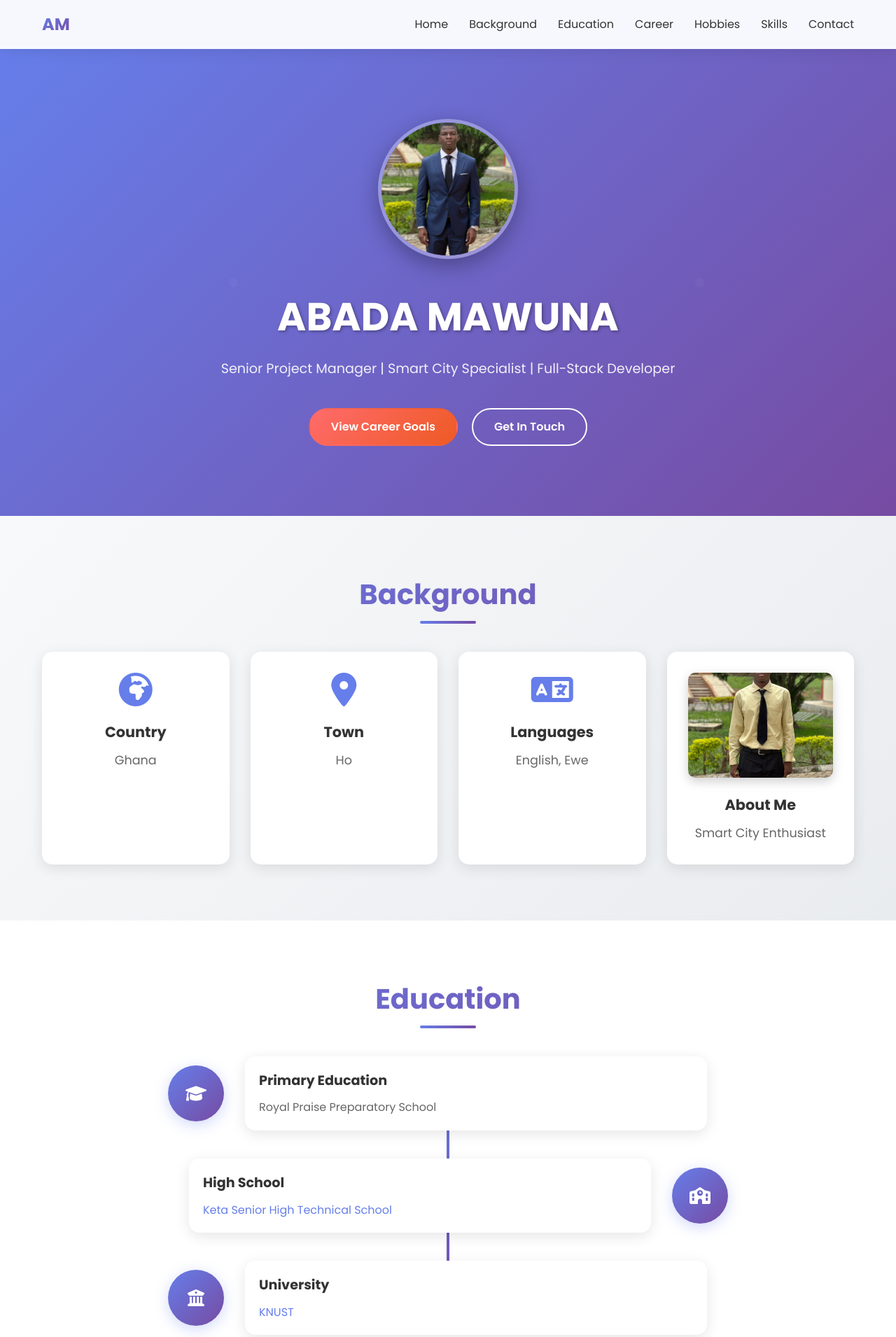
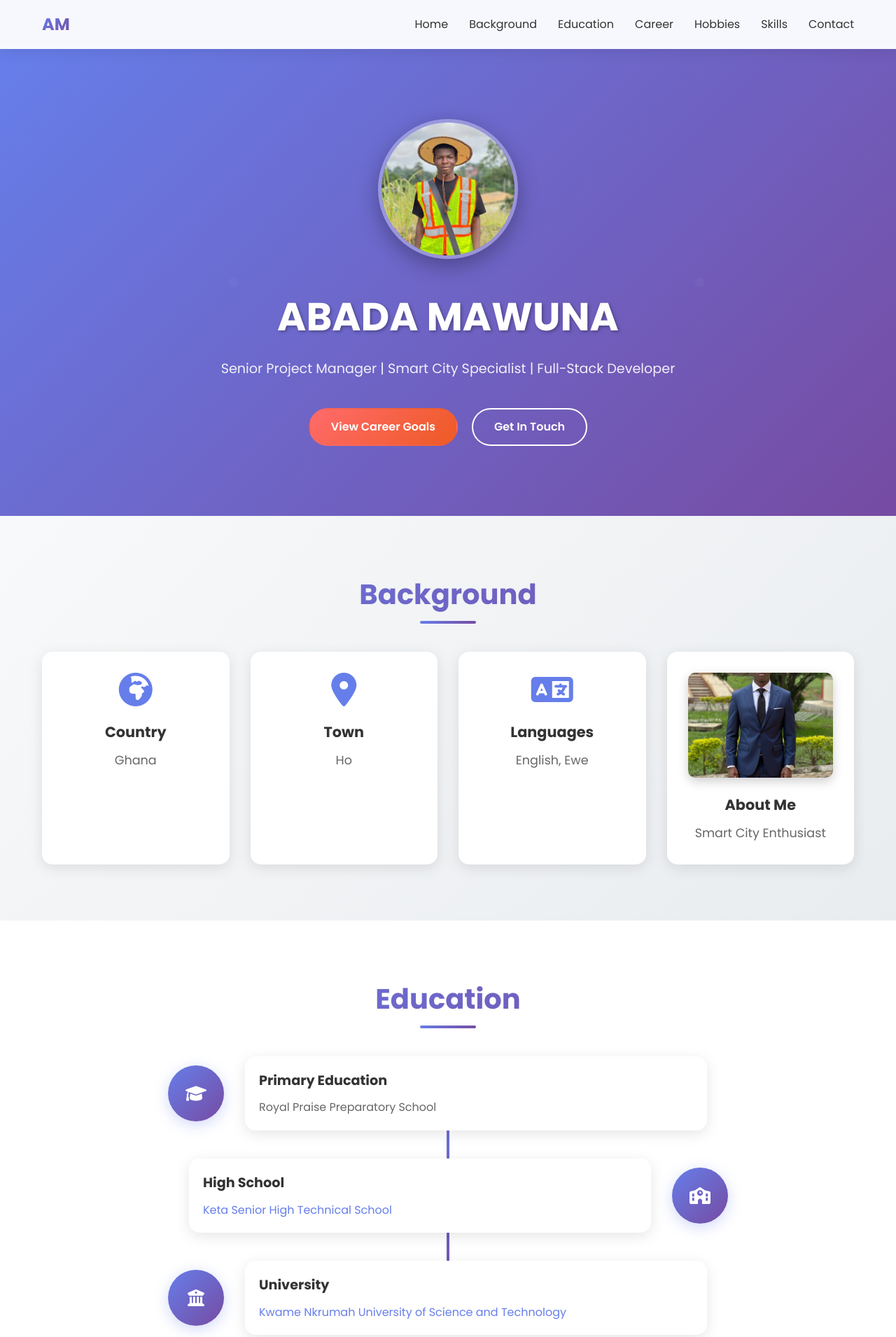
Before and after one commit to Masterlimit360/4040724, a plain HTML site: page index.html in a window 1280 px wide. Shown: the top 1910 px of the page at 70% size. Drawn offline with Linux system fonts and the light colour scheme.

Commit message:
Updated index.html

```diff
--- a/index.html
+++ b/index.html
@@ -36,7 +36,7 @@
         <section id="home" class="hero-section">
             <div class="hero-content">
                 <div class="profile-image-container">
-                    <img src="images/Profile.jpg" alt="Abada Mawuna" class="profile-image" onclick="showAlert('Abada Mawuna\'s Profile Picture')">
+                    <img src="images/Surveyor.jpg" alt="Abada Mawuna" class="profile-image" onclick="showAlert('Abada Mawuna\'s Profile Picture')">
                 </div>
                 <h1 class="main-heading">ABADA MAWUNA</h1>
                 <p class="subtitle">Senior Project Manager | Smart City Specialist | Full-Stack Developer</p>
@@ -68,7 +68,7 @@
                         <p>English, Ewe</p>
                     </div>
                     <div class="background-item background-image-item">
-                        <img src="images/Mawuna.jpg" alt="Abada Mawuna" class="background-image" onclick="showAlert('Abada Mawuna - From Ghana, passionate about smart city development and technology integration')">
+                        <img src="images/Profile.jpg" alt="Abada Mawuna" class="background-image" onclick="showAlert('Abada Mawuna - From Ghana, passionate about smart city development and technology integration')">
                         <h3>About Me</h3>
                         <p>Smart City Enthusiast</p>
                     </div>
@@ -96,7 +96,7 @@
                         </div>
                         <div class="education-content">
                             <h3>High School</h3>
-                            <p><a href="https://ketashs.gh" target="_blank">Keta Senior High Technical School</a></p>
+                            <p><a href="https://ketashts.gh" target="_blank">Keta Senior High Technical School</a></p>
                         </div>
                     </div>
                     <div class="education-item">
@@ -105,7 +105,7 @@
                         </div>
                         <div class="education-content">
                             <h3>University</h3>
-                            <p><a href="https://www.knust.edu.gh" target="_blank">KNUST</a></p>
+                            <p><a href="https://www.knust.edu.gh" target="_blank">Kwame Nkrumah University of Science and Technology</a></p>
                         </div>
                     </div>
                 </div>
@@ -148,7 +148,7 @@
                             <p>I regularly play strategy board games with friends. It's a fun way to socialize while practicing critical thinking, problem-solving, and planning skills.</p>
                         </div>
                         <div class="hobby-image-container">
-                            <img src="images/Surveyor.jpg" alt="Playing Board Games" class="hobby-image" onclick="showAlert('Hobby: Playing Board Games - Strategy games with friends to practice critical thinking and problem-solving skills')">
+                            <img src="images/Mawuna.jpg" alt="Playing Board Games" class="hobby-image" onclick="showAlert('Hobby: Playing Board Games - Strategy games with friends to practice critical thinking and problem-solving skills')">
                         </div>
                     </div>
                 </div>
```
